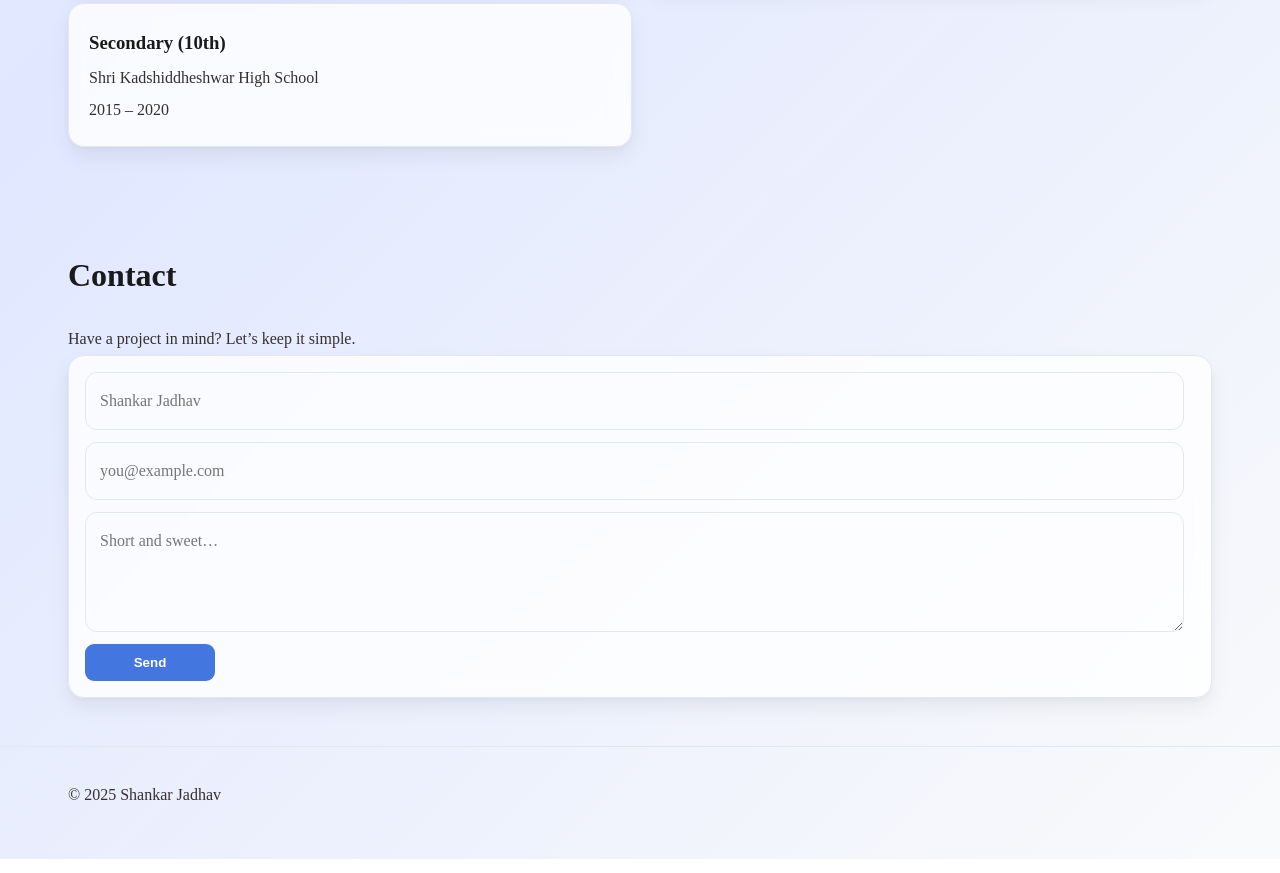
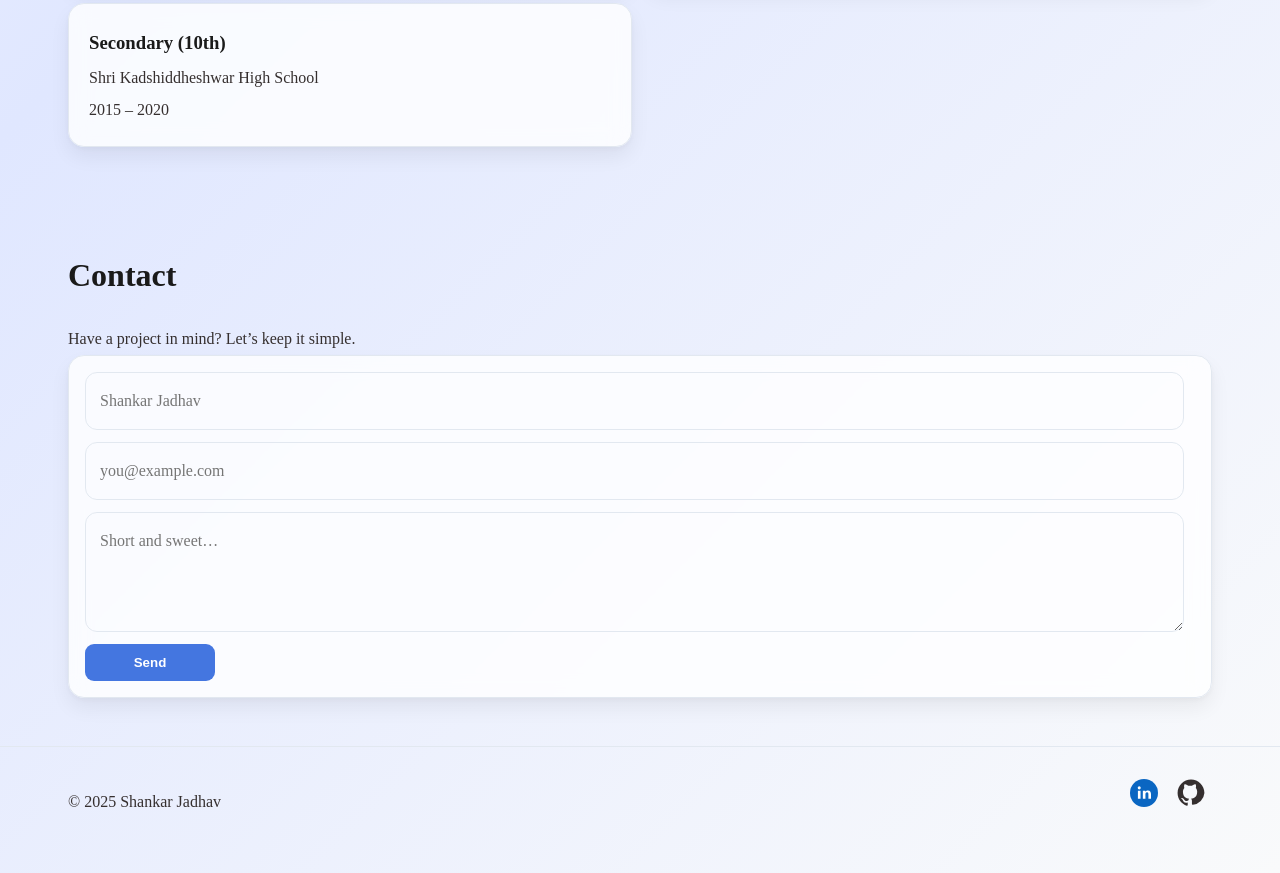
Before and after one commit to shankarj-2218/portfolio, a website: page index.html in a window 1280 px wide. Shown: the part 3892-4765 px from the top of the page. Drawn offline with nearby package versions, Linux system fonts and the light colour scheme.

Commit message:
icons changes

```diff
--- a/index.html
+++ b/index.html
@@ -349,7 +349,7 @@
       <span>© <span id="year"></span> Shankar Jadhav</span>
       <div style="display: flex; gap: 12px">
 
-        <!-- <a target="_blank" rel="noopener noreferrer" href="https://linkedin.com/in/shankar-jadhav1822/"
+        <a target="_blank" rel="noopener noreferrer" href="https://linkedin.com/in/shankar-jadhav1822/"
           aria-label="LinkedIn">
           <svg width="35" height="35" viewBox="0 0 30 30" aria-hidden="true">
             <circle cx="12" cy="12" r="12" fill="#0a66c2" />
@@ -370,7 +370,7 @@
         <path
           d="M16 8A8 8 0 1 0 0 8a8 8 0 0 0 16 0m-7.5 3.5a.5.5 0 0 1-1 0V5.707L5.354 7.854a.5.5 0 1 1-.708-.708l3-3a.5.5 0 0 1 .708 0l3 3a.5.5 0 0 1-.708.708L8.5 5.707z" />
       </svg>
-    </a> -->
+    </a>
   </footer>
 
   <script src="index.js"></script>
```
